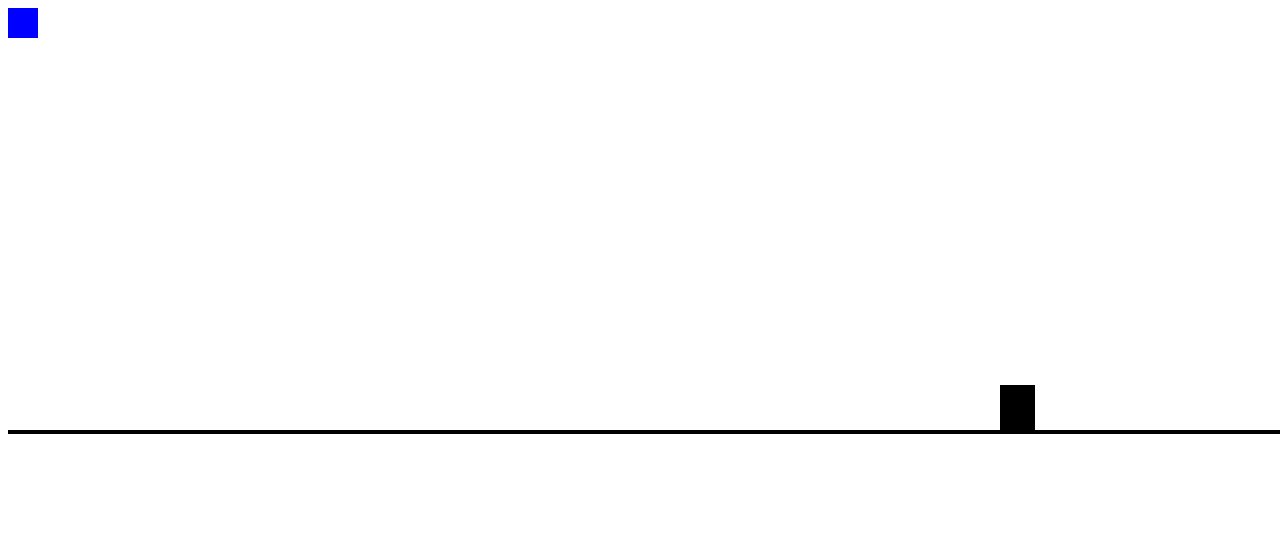
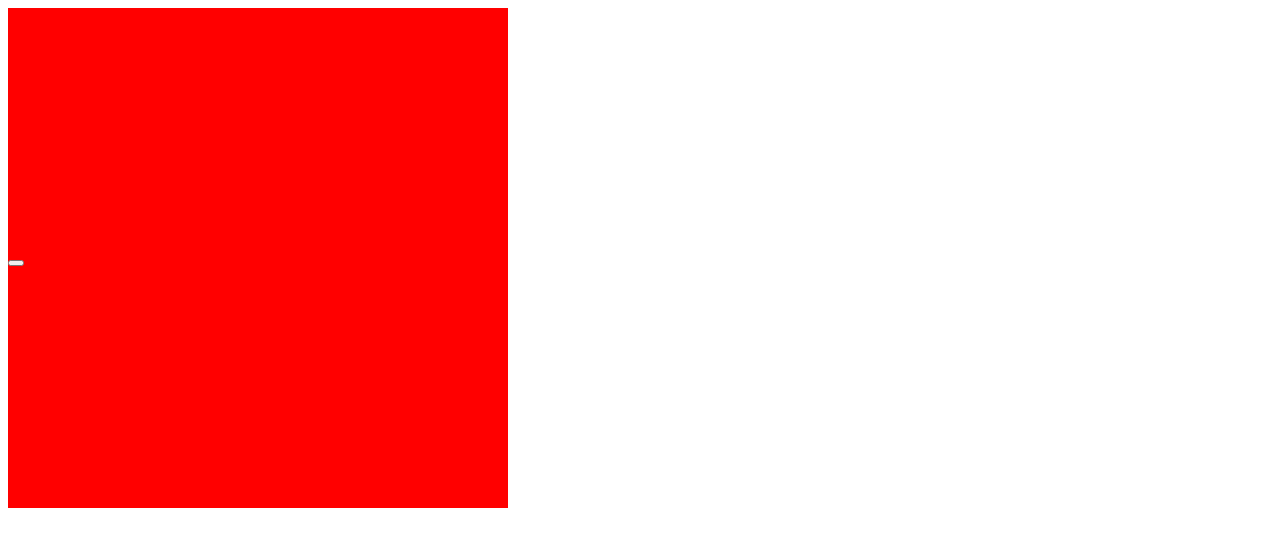
Before and after one commit to colinl13/Webware-ISP, a plain HTML site: page public/index.html in a window 1280 px wide. Drawn offline with Linux system fonts and the light colour scheme.

Commit message:
start menu shows on launch; button is functional but ugly

```diff
--- a/public/index.html
+++ b/public/index.html
@@ -8,8 +8,9 @@
 </head>
 
 <body>
-    <div id="start_menu"></div>
-    <div id="start_button"></div>
+    <div id="start_menu">
+        <button id="start_button"></button>
+    </div>
 
     <div id="floor"></div>
     <div id="door"></div>
--- a/public/main.css
+++ b/public/main.css
@@ -21,3 +21,12 @@
     width: 35px;
     background-color: black;
 }
+
+#start_menu { /* this is also the container for the start menu buttons */
+    position:static;
+    background-color: red;
+    width: 500px;
+    height: 500px;
+    align-content: center;
+    align-self: center;
+}
--- a/public/main.js
+++ b/public/main.js
@@ -1,22 +1,39 @@
 // FRONT-END (CLIENT) JAVASCRIPT HERE
 
 const startMenu = document.getElementById("start_menu")
+// variable to determine whether start menu is shown or not
 let showStartMenu = false
 
+const player = document.getElementById("player");
+const door = document.getElementById("door");
+const floor = document.getElementById("floor")
+
 const initStartMenu = function() {
+    // Start menu is shown
     showStartMenu = true
+
+    // Dont show off game elements yet
+    player.style.display = "none"
+    door.style.display = "none"
+    floor.style.display = "none"
+
+    // Get menu buttons
     const startButton = document.getElementById("start_button")
+
+    // Start game through menu
     startButton.addEventListener("click", () => {
-        initGame()
-        startMenu.style.display = "none"
+            initGame()
+            startMenu.style.display = "none"
         }
     )
 }
 
 const initGame = function () {
     showStartMenu = false
-    const player = document.getElementById("player");
-    const door = document.getElementById("door");
+    startMenu.style.display = "none";
+    player.style.display = "inline";
+    door.style.display = "inline";
+    floor.style.display = "inline";
 
     // Constants for moving
     const gravity = 0.6
@@ -109,11 +126,14 @@ const initGame = function () {
         } else {
             door.style.backgroundColor = "black"
         }
+        // if (isColliding(playerRect,doorRect) && keys["SpaceBar"]){
+        //     showStartMenu = true;
+        // }
 
         requestAnimationFrame(update)
     }
     if (showStartMenu) {
-        startMenu.style.display = "block"
+        startMenu.style.display = "inline"
         return
     }
     update()
```
